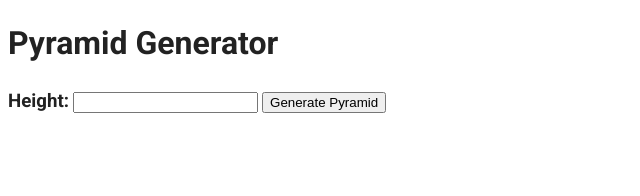
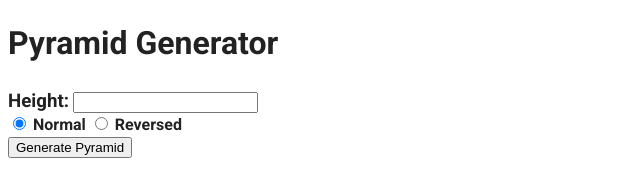
Before and after one commit to qwertydiy2/Build-a-Pyramid-Generator, a website built with webpack: page index.html in a window 1280 px wide. Shown: the whole page, without its empty margins (0-640 px from the left). Built offline with nearby package versions, Linux system fonts and the light colour scheme.

Commit message:
feat: Implemented dynamic pyramid generation with CSS styling and added radio buttons for pyramid direction in HTML

```diff
--- a/css/style.css
+++ b/css/style.css
@@ -43,11 +43,16 @@ html {
   height: 100%;
   background-color: #000;
 }
-.form-heading, h1 {
+.form-heading, .form-heading-lite, h1 {
   font-family: "Roboto", sans-serif;
 }
 .form-heading {
   font-size: 1.17em;
+  font-weight: bold;
+}
+
+.form-heading-lite {
+  font-size: 1em;
   font-weight: bold;
 }
 
--- a/index.html
+++ b/index.html
@@ -30,7 +30,14 @@
   <h1 id="title">Pyramid Generator</h1>
   <label for="height" class="form-heading">Height:</label>
   <input type="number" id="height" name="height">
-
+  <br>
+  <label class="form-heading-lite">
+    <input type="radio" name="pyramid-direction" value="normal" checked> Normal
+  </label>
+  <label class="form-heading-lite">
+    <input type="radio" name="pyramid-direction" value="reversed"> Reversed
+  </label>
+  <br>
   <button onclick="generatePyramid()">Generate Pyramid</button>
 
   <div id="pyramid-container">
--- a/js/app.js
+++ b/js/app.js
@@ -4,6 +4,10 @@ function generatePyramid() {
     alert('Height must be a positive number.');
     return;
   }
+
+  // Check which radio button is selected
+  const isReversed = document.querySelector('input[name="pyramid-direction"]:checked').value === 'reversed';
+
   const pyramidContainer = document.getElementById('pyramid-container');
 
   // Clear the pyramid container
@@ -15,7 +19,7 @@ function generatePyramid() {
     pyramidLayer.className = 'pyramid-layer';
 
     // Create pyramid blocks
-    for (let j = 0; j < i; j++) {
+    for (let j = 0; j < (isReversed ? height - i + 1 : i); j++) {
       const pyramidBlock = document.createElement('span');
       pyramidBlock.className = 'pyramid-block';
       pyramidLayer.appendChild(pyramidBlock);
```
